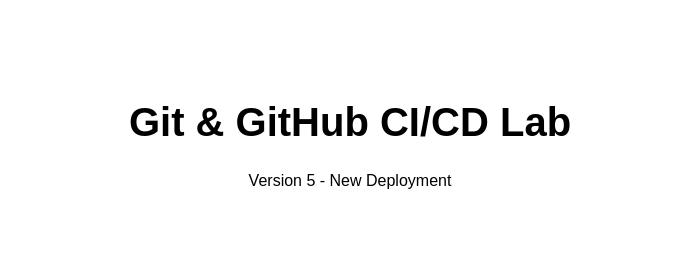
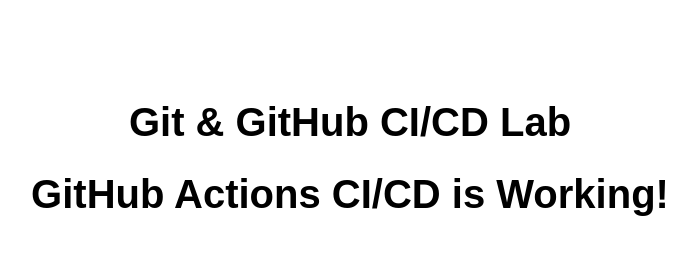
Before and after one commit to rmfaizi3/git-cicd-lab, a plain HTML site: page index.html in a window 1280 px wide. Shown: the whole page, without its empty margins (290-986 px from the left). Drawn offline with Linux system fonts and the light colour scheme.

Commit message:
this is my automated commit for GitHub Actions!

```diff
--- a/index.html
+++ b/index.html
@@ -9,7 +9,7 @@
 
     <h1>Git & GitHub CI/CD Lab</h1>
 
-    <p>Version 5 - New Deployment</p>
+    <h1>GitHub Actions CI/CD is Working!</h1>
 
 </body>
 </html>
```
